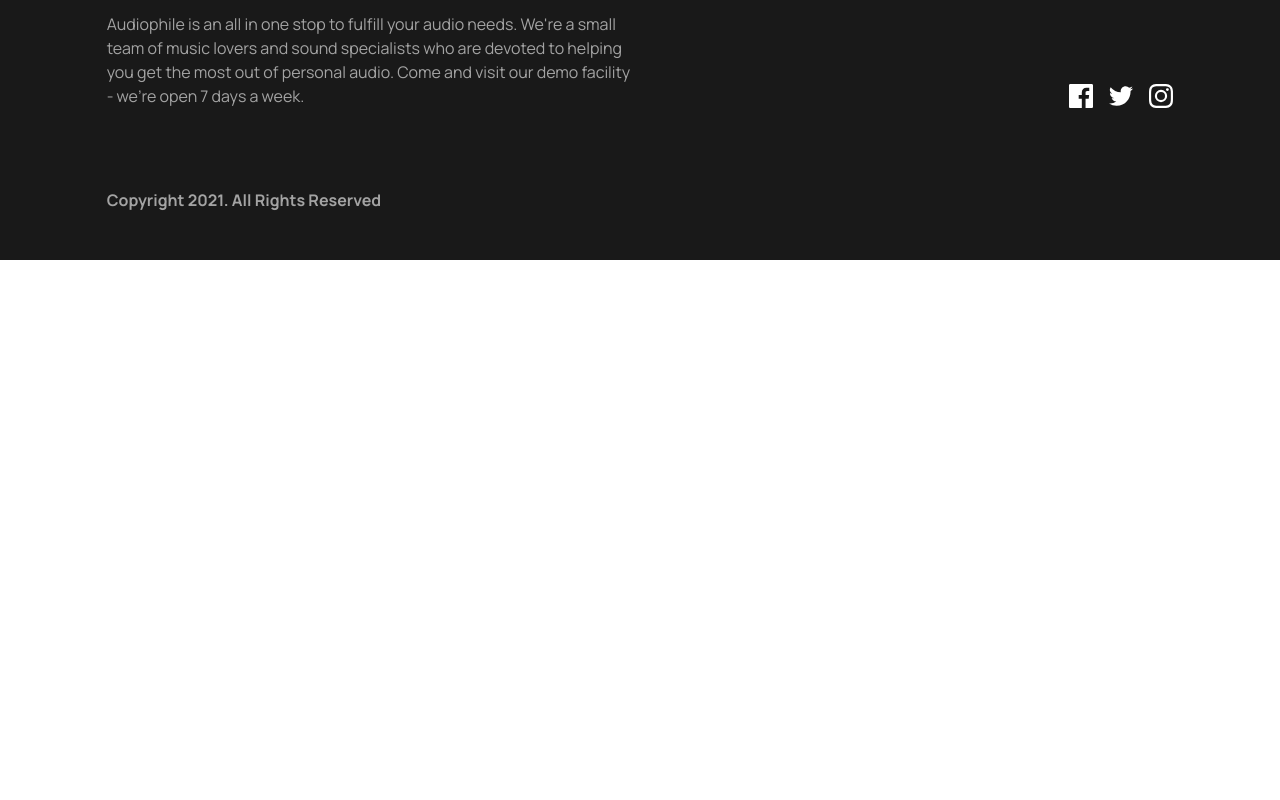
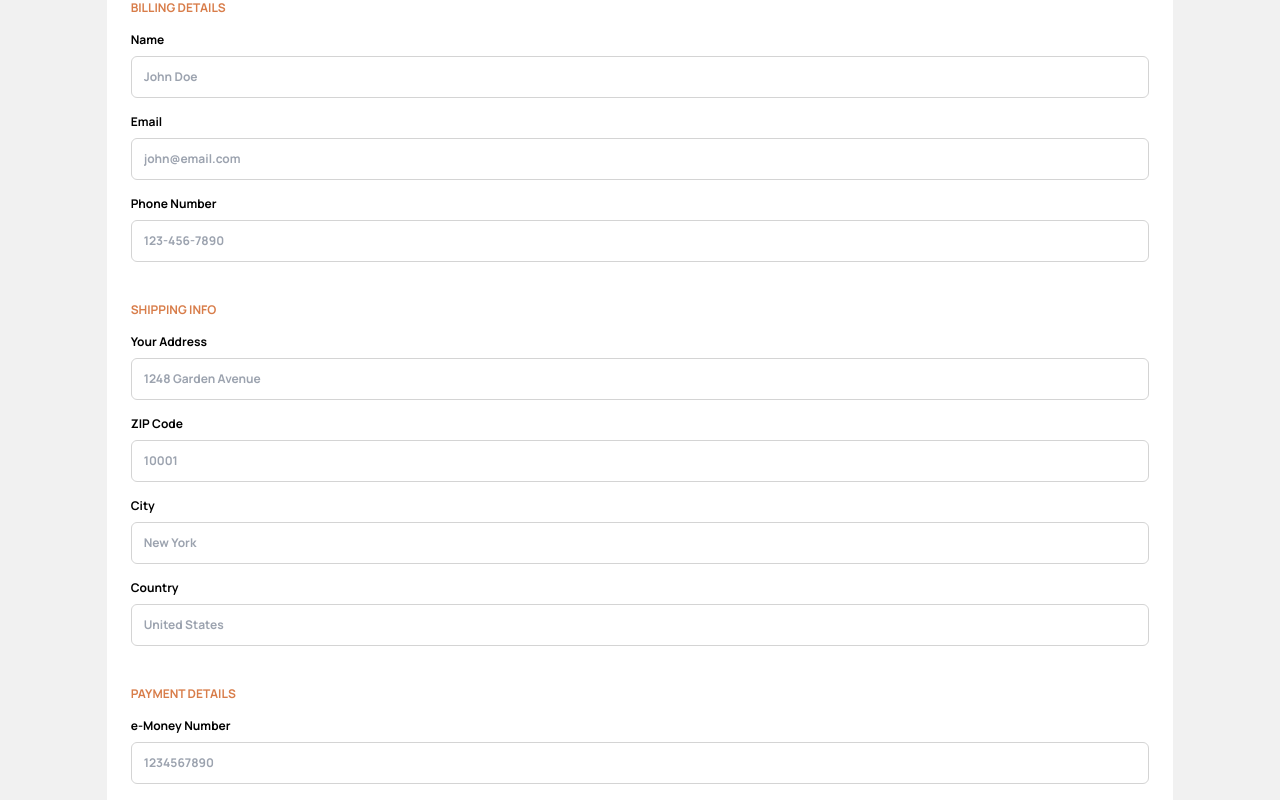
Before and after one commit to thomasthuynh/audiophile-ecommerce-website, a React (Vite) app: page /checkout in a window 1280 px wide. Shown: the part 200-1000 px from the top of the page. Before the commit the page ends 800 px from the top, so only its background shows below. Built offline with nearby package versions, Linux system fonts and the light colour scheme.

Commit message:
Added and styled Checkout form. Updated Cart component button to navigate back to home when on Checkout pge

```diff
--- a/src/App.tsx
+++ b/src/App.tsx
@@ -8,6 +8,7 @@ import { headphones, speakers, earphones } from "./assets/data";
 import Nav from "./components/Nav";
 import Home from "./pages/Home";
 import Footer from "./components/Footer";
+import Checkout from "./pages/Checkout";
 
 import ProductLayout from "./pages/ProductLayout";
 import Models from "./components/Models";
@@ -41,11 +42,14 @@ function App() {
 
   useEffect(() => {
     window.scrollTo(0, 0);
+
+    if (cartModal) {
+      setCartModal(false);
+    }
   }, [pathname]);
 
   return (
-    <div className="mx-auto max-w-[2560px] relative">
-
+    <div className="relative mx-auto max-w-[2560px]">
       <CartProvider>
         <Nav
           selectedPage={selectedPage}
@@ -54,8 +58,11 @@ function App() {
           cartModal={cartModal}
           setCartModal={setCartModal}
         />
-        {cartModal && <Cart setCartModal={setCartModal}/>}
-        {cartModal && <Overlay/>}
+        <div className="relative mx-auto w-5/6">
+          {cartModal && <Cart setCartModal={setCartModal} />}
+        </div>
+
+        {cartModal && <Overlay />}
         <Routes>
           <Route path="/" element={<Home />} />
 
@@ -69,7 +76,12 @@ function App() {
             />
             <Route
               path="/headphones/:slug"
-              element={<ProductInfo productData={headphones} setCartModal={setCartModal}/>}
+              element={
+                <ProductInfo
+                  productData={headphones}
+                  setCartModal={setCartModal}
+                />
+              }
             />
           </Route>
 
@@ -81,7 +93,12 @@ function App() {
             />
             <Route
               path="/speakers/:slug"
-              element={<ProductInfo productData={speakers} setCartModal={setCartModal}/>}
+              element={
+                <ProductInfo
+                  productData={speakers}
+                  setCartModal={setCartModal}
+                />
+              }
             />
           </Route>
 
@@ -93,9 +110,15 @@ function App() {
             />
             <Route
               path="/earphones/:slug"
-              element={<ProductInfo productData={earphones} setCartModal={setCartModal}/>}
+              element={
+                <ProductInfo
+                  productData={earphones}
+                  setCartModal={setCartModal}
+                />
+              }
             />
           </Route>
+          <Route path="/checkout" element={<Checkout />} />
         </Routes>
       </CartProvider>
       <Footer selectedPage={selectedPage} setSelectedPage={setSelectedPage} />
--- a/src/components/Featured.tsx
+++ b/src/components/Featured.tsx
@@ -53,7 +53,7 @@ const Featured = () => {
               </p>
               <Link
                 to="/speakers/zx9-speaker"
-                className="transparent inline-block bg-black px-6 py-3 text-sm uppercase tracking-[1px] text-white hover:bg-neutral-700 sm:px-8 sm:py-4 sm:text-base xl:px-6 xl:py-3"
+                className="transparent inline-block bg-black px-6 py-3 text-sm uppercase tracking-[1px] text-white hover:bg-neutral-700 sm:px-8 sm:py-4 sm:text-base"
               >
                 See Product
               </Link>
--- a/src/components/Nav.tsx
+++ b/src/components/Nav.tsx
@@ -34,6 +34,14 @@ const Nav = ({
     (items, currentItem) => items + (currentItem.quantity ?? 0),
     0,
   );
+
+  const handleCart = () => {
+    setCartModal(!cartModal);
+    window.scrollTo({
+      top: 0,
+      behavior: "smooth",
+    });
+  };
 
   return (
     <nav className="fixed z-20 mx-auto w-full max-w-[2560px] bg-black text-white">
@@ -87,10 +95,7 @@ const Nav = ({
           </div>
 
           <div className="relative">
-            <button
-              onClick={() => setCartModal(!cartModal)}
-              className="hover:opacity-80"
-            >
+            <button onClick={handleCart} className="hover:opacity-80">
               <img src={Cart} alt="Cart" />
               {cart.length > 0 && (
                 <div className="absolute -bottom-[2px] -right-[10px] flex h-[18px] w-[18px] items-center justify-center rounded-full bg-primary-500">
--- a/src/components/Overlay.tsx
+++ b/src/components/Overlay.tsx
@@ -1,5 +1,5 @@
 const Overlay = () => {
-  return <div className="absolute h-full w-full bg-black opacity-80 z-20"></div>;
+  return <div className="absolute h-full w-full bg-black opacity-80 z-20 top-0 left-0 bottom-0"></div>;
 };
 
 export default Overlay;
--- a/src/components/ProductInfo.tsx
+++ b/src/components/ProductInfo.tsx
@@ -24,6 +24,14 @@ const ProductInfo = ({ productData, setCartModal }: Props) => {
   }
 
   const existsInCart = cart.some((item) => item.id === product.id);
+
+  const handleCart = () => {
+    setCartModal(true);
+    window.scrollTo({
+      top: 0,
+      behavior: "smooth",
+    });
+  };
 
   return (
     <div className="pt-[74px]">
@@ -83,7 +91,7 @@ const ProductInfo = ({ productData, setCartModal }: Props) => {
               <div className="flex gap-4 py-6">
                 {existsInCart ? (
                   <button
-                    onClick={() => setCartModal(true)}
+                    onClick={handleCart}
                     className="bg-primary-500 px-6 py-3 text-sm uppercase tracking-[1px] text-white hover:bg-primary-300 sm:px-8 sm:py-4 sm:text-base"
                   >
                     View In Cart
--- /dev/null
+++ b/src/pages/Checkout.tsx
@@ -0,0 +1,132 @@
+import React from "react";
+
+type Props = {};
+
+const Checkout = (props: Props) => {
+  return (
+    <div className="bg-gray-100 pt-[108px]">
+      {/* FORM */}
+      <div className="mx-auto w-5/6 rounded-lg bg-white p-6">
+        <h1 className="pb-4 text-xl uppercase">Checkout</h1>
+
+        <form action="submit">
+          {/* BILLING DETAILS */}
+          <fieldset className="my-6 flex flex-col">
+            <legend className="pb-4 text-xs font-bold uppercase text-primary-500">
+              Billing Details
+            </legend>
+
+            <label htmlFor="name" className="pb-2 text-xs font-bold inline">
+              Name
+            </label>
+            <input
+              type="text"
+              id="name"
+              placeholder="John Doe"
+              className="mb-4 rounded-md border border-neutral-300 p-3 text-xs font-bold"
+            />
+
+            <label htmlFor="email" className="pb-2 text-xs font-bold">
+              Email
+            </label>
+            <input
+              type="email"
+              id="email"
+              placeholder="john@email.com"
+              className="mb-4 rounded-md border border-neutral-300 p-3 text-xs font-bold"
+            />
+
+            <label htmlFor="phone" className="pb-2 text-xs font-bold">
+              Phone Number
+            </label>
+            <input
+              type="tel"
+              id="phone"
+              placeholder="123-456-7890"
+              className="mb-4 rounded-md border border-neutral-300 p-3 text-xs font-bold"
+            />
+          </fieldset>
+
+          {/* SHIPPING INFO */}
+          <fieldset className="my-6 flex flex-col">
+            <legend className="pb-4 text-xs font-bold uppercase text-primary-500">
+              Shipping Info
+            </legend>
+
+            <label htmlFor="address" className="pb-2 text-xs font-bold">
+              Your Address
+            </label>
+            <input
+              type="text"
+              id="address"
+              placeholder="1248 Garden Avenue"
+              className="mb-4 rounded-md border border-neutral-300 p-3 text-xs font-bold"
+            />
+
+            <label htmlFor="zip" className="pb-2 text-xs font-bold">
+              ZIP Code
+            </label>
+            <input
+              type="text"
+              id="zip"
+              placeholder="10001"
+              className="mb-4 rounded-md border border-neutral-300 p-3 text-xs font-bold"
+            />
+
+            <label htmlFor="city" className="pb-2 text-xs font-bold">
+              City
+            </label>
+            <input
+              type="text"
+              id="city"
+              placeholder="New York"
+              className="mb-4 rounded-md border border-neutral-300 p-3 text-xs font-bold"
+            />
+
+            <label htmlFor="country" className="pb-2 text-xs font-bold">
+              Country
+            </label>
+            <input
+              type="text"
+              id="country"
+              placeholder="United States"
+              className="mb-4 rounded-md border border-neutral-300 p-3 text-xs font-bold"
+            />
+          </fieldset>
+
+          {/* PAYMENT DETAILS */}
+          <fieldset className="my-6 flex flex-col">
+            <legend className="pb-4 text-xs font-bold uppercase text-primary-500">
+              Payment Details
+            </legend>
+
+            <label
+              htmlFor="moneyNumber"
+              className="relative flex items-center pb-2 text-xs font-bold"
+            >
+              e-Money Number
+            </label>
+            <input
+              type="number"
+              id="moneyNumber"
+              placeholder="1234567890"
+              className="mb-4 rounded-md border border-neutral-300 p-3 text-xs font-bold"
+            />
+
+            <label htmlFor="moneyPin" className="pb-2 text-xs font-bold">
+              e-Money PIN
+            </label>
+            <input
+              type="number"
+              id="moneyPin"
+              placeholder="1234"
+              className="mb-4 rounded-md border border-neutral-300 p-3 text-xs font-bold"
+            />
+          </fieldset>
+        </form>
+      </div>
+    </div>
+  );
+};
+
+export default Checkout;
--- a/src/ui/QuantityInput.tsx
+++ b/src/ui/QuantityInput.tsx
@@ -20,7 +20,7 @@ const QuantityInput = ({ product, productQuantity }: Props) => {
         onClick={() =>
           dispatch({ type: "DECREASE_QUANTITY", payload: product })
         }
-        className="px-2 hover:text-primary-500 sm:px-5"
+        className="px-2 min-[360px]:px-3 hover:text-primary-500"
         aria-label="Decrease quantity"
       >
         <AiOutlineMinus size={10} />
@@ -35,7 +35,7 @@ const QuantityInput = ({ product, productQuantity }: Props) => {
         onClick={() =>
           dispatch({ type: "INCREASE_QUANTITY", payload: product })
         }
-        className="px-2 hover:text-primary-500 sm:px-5"
+        className="px-2 min-[360px]:px-3 hover:text-primary-500"
         aria-label="Increase quantity"
       >
         <AiOutlinePlus size={10} />
```
Also changed, not shown: src/components/Cart.tsx (+24 -14 lines), src/index.css (+9 -4 lines).
